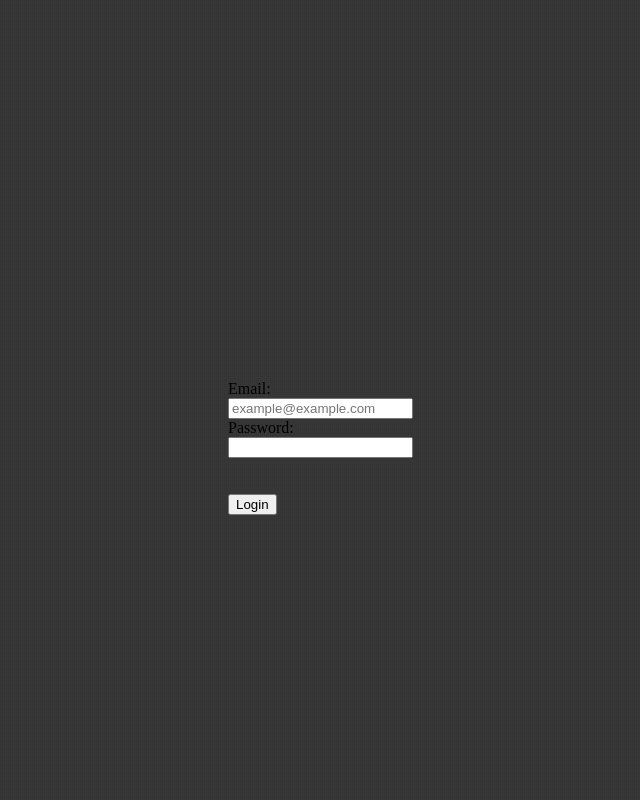
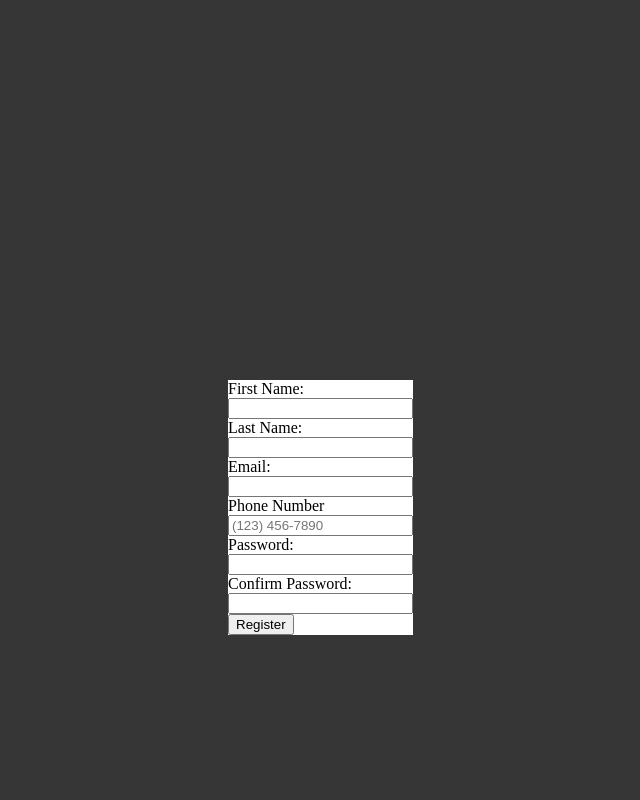
Before and after one commit to richardhenke/cs313, a PHP site: page /who_borrowed_what/?name=r in a window 1280 px wide. Shown: the whole page, without its empty margins (220-860 px from the left). Run offline with PHP 8.4, Linux system fonts and the light colour scheme.

Commit message:
Added registration form

```diff
--- a/who_borrowed_what/index.php
+++ b/who_borrowed_what/index.php
@@ -14,14 +14,13 @@ include 'model.php';
 // Get access to the custom functions library
 include 'library/functions.php';
 
-
 // Bring in the View of the MVC pattern
 // Check to see if user has already logged in
 if (!isset($_SESSION['loggedin'])) {
 	// If they haven't logged in then pullup login screen
 
 	// Check if user submitted login info
-	if (!empty($_POST['email'])) {
+	if (isset($_POST['submited']) && $_POST['submited'] == 'Login') {
 		$userInfo = login($_POST['email'], $_POST['password']);
 		if (is_array($userInfo)) {
 			foreach ($userInfo as $key => $value) {
@@ -35,9 +34,20 @@ if (!isset($_SESSION['loggedin'])) {
 			}
 			include 'home.php';
 		}
+	// Check if user wants to register
+	} else if (isset($_GET['name']) && $_GET['name'] == 'r') {
+		include 'register.php';
+	// Check if Registeration Form has been submited
+	} else if (isset($_POST['submited']) && $_POST['submited'] == 'Register') {
+		echo "<br> Registration has been Submited<br>";
+		// Add new user to database
+		registerUser();
+
+	// If none of the above then user gets login page
 	} else {
 		include 'login.php';
 	}
+// If not the above then user is already logged in so show home page
 } else {
 	include 'home.php';
 }
--- a/who_borrowed_what/library/functions.php
+++ b/who_borrowed_what/library/functions.php
@@ -56,12 +56,25 @@ function validateEmail($email) {
 
 // Validate password
 function validateMatchingPassword($password, $confirmPassword) {
-	if (0 !== stcp($password, $confirmPassword)) {
+	if ($password == $confirmPassword) {
+		return true;
+	} else {
 		return false;
-	} else {
-		return true;
 	}
+}
 
+// Hash a password
+function hashPassword($password) {
+   return crypt($password, '$5$rounds=5000$yabad507abadoori$');
+}
+
+// Validates dates
+function validateDate($date) {
+   if (0 === preg_match("/^(\d\d\d\d)-(\d\d)-(\d\d)$/", $date)) {
+      return true;
+   } else {
+      return false;
+   }
 }
 
 function personalizedWelcome() {
@@ -116,4 +129,20 @@ if ($uploadOk == 0) {
 return $message;
 }
 
+function registerUser() {
+	$password = $_POST['password'];
+	$confirmPassword = $_POST['password_confirm'];
+	if (validateMatchingPassword($password, $confirmPassword)) {
+		$result = addUser($password);
+		if ($result) {
+			$message = "You are now Registered!";
+		} else {
+			$message = "Registration faild.";
+		}
+	} else {
+		$message = "Passwords do not match.";
+	}
+	return $message;
+}
+
 ?>
--- a/who_borrowed_what/login.php
+++ b/who_borrowed_what/login.php
@@ -17,8 +17,9 @@
     <label >Password:</label>
     <input type="password" name="password" required >
     <br><br>
-      <input type="submit" value="Login">
+    <input type="submit" value="Login" name='submited'>
   </form>
+  <button name='register'><a href='?name=r'>Register</a></button>
 </div>
 
 </body>
--- a/who_borrowed_what/model.php
+++ b/who_borrowed_what/model.php
@@ -198,7 +198,79 @@ function createTransaction($item_picture) {
 return $gateCheck;
 }
 
+// NOTE: The roll back function does not work here!!! fix later...
+function addUser($password) {
+	$conn = connectDb();
+	$message = "";
+	$result = "";
+	$gateCheck = "";
 
+	try {
+
+		$conn->beginTransaction();
+		echo "<br>We are beginning the transaction...<br>";
+
+		$sql = "INSERT INTO user(date_created, last_updated, name_first, name_last, email, phone_number)
+		VALUES (:date_created, :last_updated, :name_first, :name_last, :email, :phone_number)";
+
+		$stmt = $conn->prepare($sql);
+		$stmt->bindValue(':date_created', date("Y-m-d"), PDO::PARAM_STR);
+		$stmt->bindValue(':last_updated', date("Y-m-d"), PDO::PARAM_STR);
+		$stmt->bindValue(':name_first', $_POST['name_first'], PDO::PARAM_STR);
+		$stmt->bindValue(':name_last', $_POST['name_last'], PDO::PARAM_STR);
+		$stmt->bindValue(':email', $_POST['email'], PDO::PARAM_STR);
+		$stmt->bindValue(':phone_number', $_POST['phone_number'], PDO::PARAM_STR);
+		$result = $stmt->execute();
+		$new_id = $conn->lastInsertId();
+
+	// $result =  1 - indicates true
+	// $result =  0 - indicates false
+	// $result = -1 - indicates an error
+
+		// $sql = "INSERT INTO account(user_id, username, password, date_created, last_updated, profile_picture, profile_description)
+		// VALUES ($new_id, :username, :password, :date_created, :last_updated, 'pictures/profile_pictures/generic_profile.png', 'No description has been entered by $_POST[name_first] yet...')";
+		$sql = "INSERT INTO account
+		(	user_id
+			, username
+			, password
+			, date_created
+			, last_updated
+			, last_updated_by
+			, profile_picture
+			, profile_description
+			, account_type
+			) values
+( $new_id
+	, :username
+	, :password
+	, :date_created
+	, :last_updated
+	, 1
+	, 'pictures/profile_pictures/generic_profile.png'
+	, :profile_description
+	, 'user'
+	)";
+
+$stmt = $conn->prepare($sql);
+$stmt->bindValue(':username', $_POST['email'], PDO::PARAM_STR);
+$stmt->bindValue(':password', $password, PDO::PARAM_STR);
+$stmt->bindValue(':date_created', date("Y-m-d"), PDO::PARAM_STR);
+$stmt->bindValue(':last_updated', date("Y-m-d"), PDO::PARAM_STR);
+$stmt->bindValue(':profile_description', $description = 'No description has been entered for ' . $_POST['name_first'] . ' yet.', PDO::PARAM_STR);
+$result = $stmt->execute();
+$stmt->closeCursor();
+
+
+     // If we arrive here, it means that no exception was thrown
+     // i.e. no query has failed, and we can commit the transaction
+$conn->commit();
+} catch (Exception $e) {
+    // An exception has been thrown
+    // We must rollback the transaction
+	echo "<br>We had to roll back the transaction...<br>";
+	$conn->rollback();
+}
+}
 
 
 ?>
--- a/who_borrowed_what/register.php
+++ b/who_borrowed_what/register.php
@@ -1,20 +1,36 @@
+<!DOCTYPE html>
+<!-- This is the View in the MVC pattern -->
+<html lang="en">
+<head>
+	<meta charset="UTF-8">
+	<title>Who Borrowed What | Register</title>
+	<link rel="stylesheet" type="text/css" href="css/who_bowwored_what.css" media="screen" >
+</head>
+<body>
+	<div class="filter"></div>
+	<div class='popout'>
+		<form action="." method="POST" class='newTransaction'>
 
-<form action="." method="POST" class='newTransaction' enctype="multipart/form-data">
+			<label for='name_first'>First Name:</label>
+			<input required type='text' name='name_first' id='name_first'>
 
-<label for='name_first'>First Name:</label>
-<input type='text' name='name_first' id='name_first'>
+			<label for='name_last'>Last Name:</label>
+			<input required type='text' name='name_last' id='name_last'>
 
-<label for='name_last'>Last Name:</label>
-<input type='text' name='name_last' id='name_last'>
+			<label for='email'>Email:</label>
+			<input required type='email' name='email' id='email'>
 
-<label for='email'>Email:</label>
-<textarea name='email' id='email'></textarea>
+			<label for='phone_number'>Phone Number</label>
+			<input type='text' name='phone_number' placeholder='(123) 456-7890'>
 
-<label for='phone_number'>Phone Number</label>
-<input type='text' name='phone_number' placeholder='(123) 456-7890'>
+			<label for='password'>Password:</label>
+			<input required type='password' name='password' >
 
+			<label for='password_confirm'>Confirm Password:</label>
+			<input required type='password' name='password_confirm' >
 
-<label for='fileToUpload'>Item Image:</label>
-<input type="file" name="fileToUpload" id="fileToUpload">
-<input type="submit" value="Finished" name="upload">
-</form>
+			<input required type="submit" value="Register" name="submited">
+		</form>
+	</div>
+</body>
+</html>
```
Also changed, not shown: who_borrowed_what/css/who_bowwored_what.css (+10 -0 lines), who_borrowed_what/pictures/items/Photo on 9-9-14 at 2.24 PM.jpg (deleted), 2 other files. Lines whose indentation alone changed are shown as unchanged.
